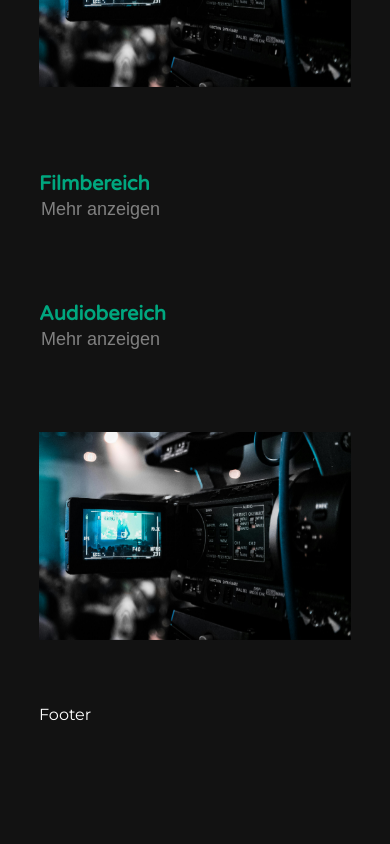
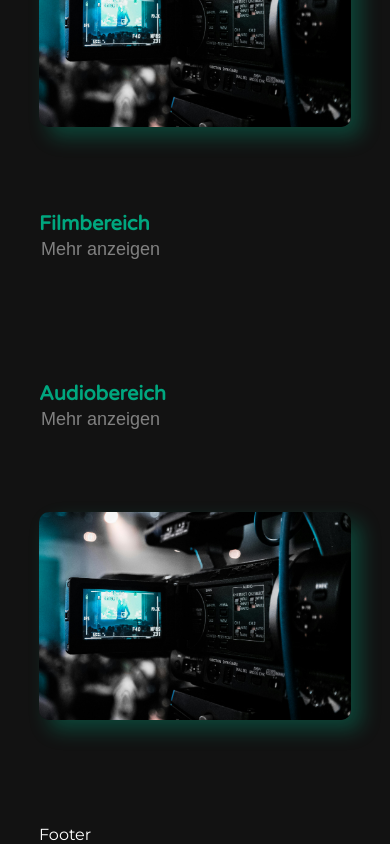
Before and after one commit to sdarby1/OctoClick-Website, a React (Create React App) app: page / in a window 390 px wide. Shown: the part 1025-1869 px from the top of the page. Before the commit the page ends 1749 px from the top, so only its background shows below. Built offline with nearby package versions, Linux system fonts and the light colour scheme.

Commit message:
Info Section better images

```diff
--- a/src/components/InfoSection.js
+++ b/src/components/InfoSection.js
@@ -67,7 +67,7 @@ const InfoSection = () => {
   }, [isSlider2Visible]);
 
   return (
-    <div>
+    <div className="info-container">
       <div className="info-section">
         <motion.div
           className="info-image-container"
--- a/src/hooks/ImageSlider.js
+++ b/src/hooks/ImageSlider.js
@@ -15,7 +15,7 @@ const ImageSlider = ({ isVisible, images, direction = 'left' }) => {
 
   return (
     <div className={`perspective-container ${isVisible ? 'transformed' : ''} ${direction}`}>
-      <img src={images[currentImageIndex]} alt="3D image" />
+      <img src={images[currentImageIndex]} alt="Image Slider" />
     </div>
   );
 };
--- a/src/styles/about.css
+++ b/src/styles/about.css
@@ -9,7 +9,6 @@
   .perspective-container {
     perspective: 1000px;
     width: fit-content;
-    overflow: hidden;
   }
 
   .perspective-container img {
@@ -18,6 +17,8 @@
     transform: rotateY(0deg);
     opacity: 1; /* Set initial image opacity to 1 */
     transform-origin: center center; /* Keep transform-origin consistent */
+    box-shadow: 10px 10px 20px #00a78055;
+    border-radius: 10px;
   }
 
   .perspective-container.transformed img {
@@ -72,7 +73,6 @@
   .info-section {
     display: flex;
     justify-content: space-between;
-    margin: 20px 0;
   }
 
   .info-text-container, .info-image-container {
@@ -82,12 +82,16 @@
 
   /* Responsives Design */
   @media (max-width: 780px) {
-    .info-section {
-      flex-direction: column;
-      align-items: center;
-      margin: 40px 0;
-    }
 
+.info-container .info-section:nth-child(1) {
+  display: grid;
+  grid-template-columns: 1fr;
+}
+
+.info-container .info-section:nth-child(2) {
+  display: grid;
+  grid-template-columns: 1fr;
+}
     .info-text-container,
     .info-image-container {
       margin: 20px 0;
--- a/src/styles/home.css
+++ b/src/styles/home.css
@@ -19,13 +19,29 @@
   transition: opacity 0.5s ease-out, transform 0.5s ease-out;
 }
 
+.info-container {
+  display: flex;
+  width: 100%;
+  flex-direction: column;
+  margin: 80px 0;
+gap: 80px;
+}
+
+.info-container .info-section:nth-child(1) {
+  display: grid;
+  grid-template-columns: 1fr 0.6fr;
+}
+
+.info-container .info-section:nth-child(2) {
+  display: grid;
+  grid-template-columns: 0.6fr 1fr;
+}
+
 /* Grid-Layout für die Info-Section */
 .info-section {
-  display: grid;
-  grid-template-columns: 1fr 1fr;
   gap: 40px;
   font-size: 20px;
-  overflow: hidden;
+  /* overflow: hidden; */
   z-index: 2000000;
 }
 
```
